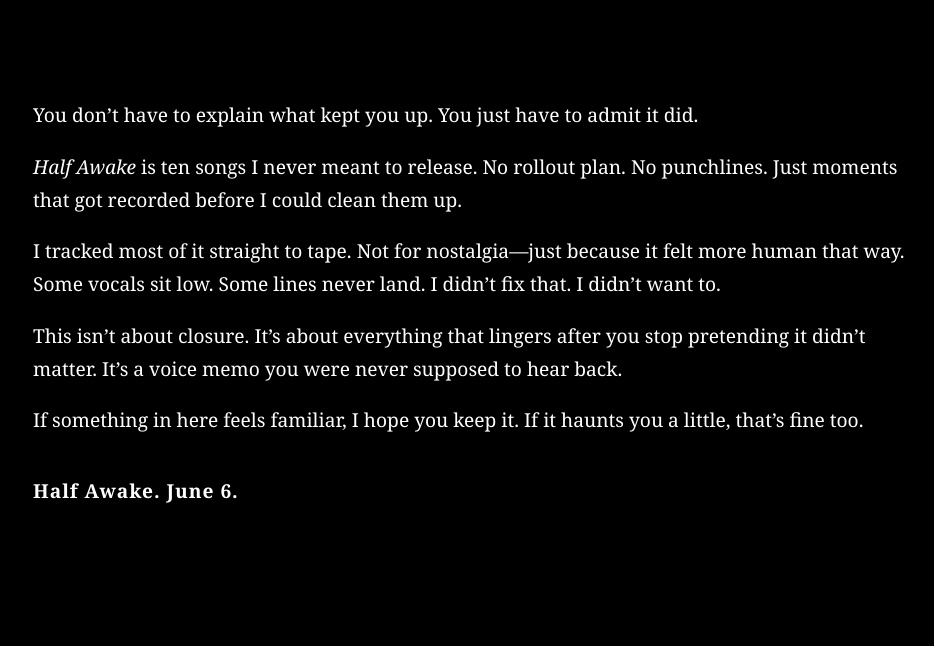
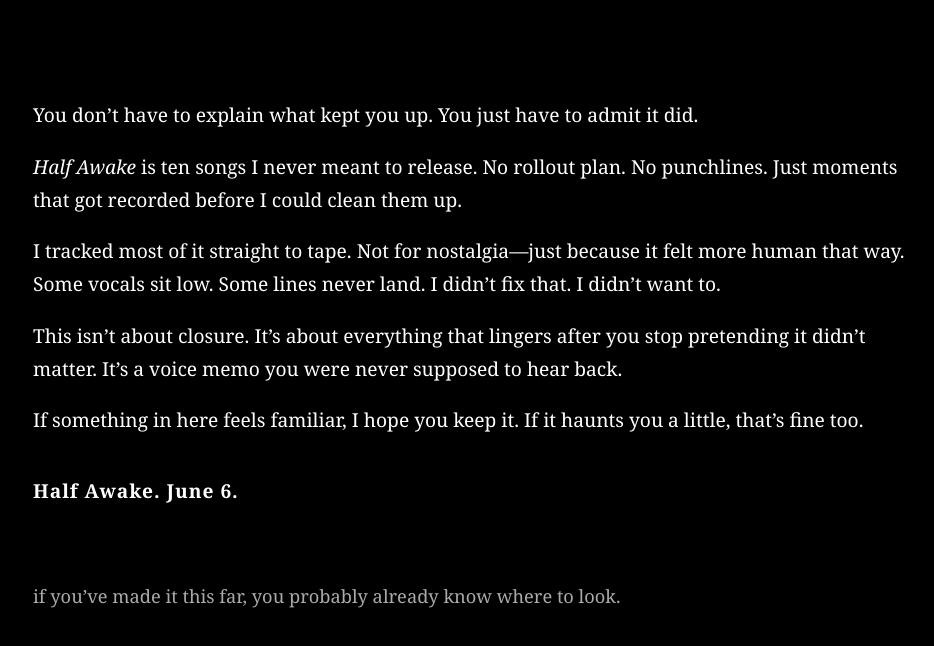
Before and after one commit to maxlevan/maxlevan.github.io, a plain HTML site: page index.html in a window 1280 px wide. Shown: the whole page, without its empty margins (159-1093 px from the left). Drawn offline with Linux system fonts and the light colour scheme.

Commit message:
Update index.html

```diff
--- a/index.html
+++ b/index.html
@@ -28,5 +28,11 @@
   <p>This isn’t about closure. It’s about everything that lingers after you stop pretending it didn’t matter. It’s a voice memo you were never supposed to hear back.</p>
   <p>If something in here feels familiar, I hope you keep it. If it haunts you a little, that’s fine too.</p>
   <strong>Half Awake. June 6.</strong>
+  <p style="margin-top: 4em; font-size: 0.95em; color: #aaa;">
+  <a href="https://instagram.com/themaxlevan" target="_blank" style="color: #aaa; text-decoration: none;">
+    if you’ve made it this far, you probably already know where to look.
+  </a>
+</p>
+
 </body>
 </html>
```
